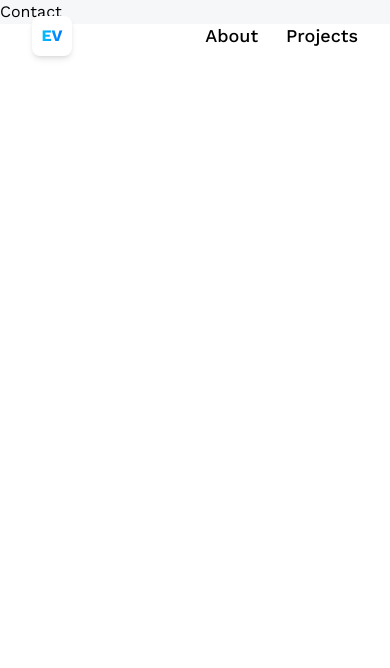
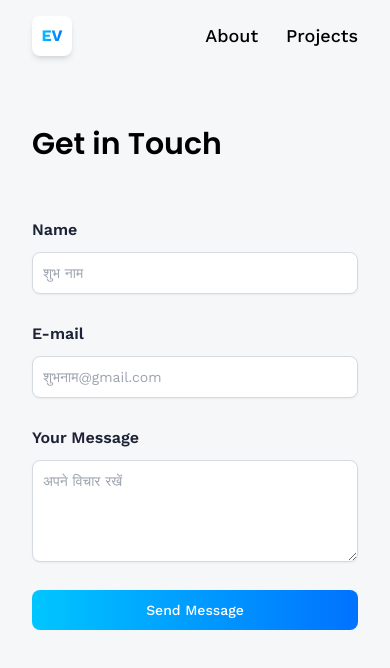
Before and after one commit to ekanshverma143/3d-portfolio, a React (Vite) app: page /contact in a window 390 px wide. Shown: the top 668 px of the page. Built offline with nearby package versions, Linux system fonts and the light colour scheme.

Commit message:
-Email.js setup,-PopUp added in home screen

```diff
--- a/package.json
+++ b/package.json
@@ -10,6 +10,7 @@
     "preview": "vite preview"
   },
   "dependencies": {
+    "@emailjs/browser": "^4.3.3",
     "@react-spring/three": "^9.7.3",
     "@react-three/drei": "^9.106.0",
     "@react-three/fiber": "^8.16.6",
--- /dev/null
+++ b/src/models/Fox.jsx
@@ -0,0 +1,9 @@
+import React from 'react'
+
+const Fox = () => {
+  return (
+    <div>Fox</div>
+  )
+}
+
+export default Fox
--- a/src/pages/Contact.jsx
+++ b/src/pages/Contact.jsx
@@ -1,8 +1,112 @@
 import React from 'react'
+import { useRef } from 'react';
+import { useState } from 'react'
+import emailjs from '@emailjs/browser'
 
 const Contact = () => {
+  const formRef = useRef(null);
+  const [form, setform] = useState({name:'',email:'',message:''}) ;
+  const [isLoading, setIsLoading] = useState(false);
+  const handleChange=(e)=>{
+    setform({ ...form, [e.target.name]: e.target.value})
+  };
+  const handleSubmit=(e)=>{
+    e.preventDefault();
+    setIsLoading(true);
+
+    emailjs.send(
+      import.meta.env.VITE_APP_EMAILJS_SERVICE_ID,
+      import.meta.env.VITE_APP_EMAILJS_TEMPLATE_ID,
+      {
+        from_name: form.name,
+        to_name:"Ekansh",
+        from_email: form.email,
+        to_email:'ekanshverma143@gmail.com',
+        message:form.message
+      },
+      import.meta.env.VITE_APP_EMAILJS_PUBLIC_KEY,
+    ).then(()=>{
+      setIsLoading(false);
+      // TODO: Show sucess message
+      // TODO: Hide an alert
+
+      setform({name:'',email:'',message:''});
+
+    }).catch((error)=>{
+      setIsLoading(false);
+      console.log(error);
+      //TODO: Show erroe message
+    })
+  };
+  const handleFocus=()=>{};
+  const handleBlur=()=>{};
+
   return (
-    <div>Contact</div>
+    <section className="relative flex lg:flex-row flex-col max-container">
+      <div className="flex-1 min-w-[50%] flex flex-col">
+        <h1 className="head-text">Get in Touch</h1>
+        <form className="w-full flex flex-col gap-7 mt-14 "
+        onSubmit={handleSubmit}
+        >
+
+          <label className="text-black-500 font-semibold">
+            Name
+            <input
+            type="text"
+            name="name"
+            className="input"
+            placeholder="शुभ नाम"
+            required
+            value={form.name}
+            onChange={handleChange}
+            onFocus={handleFocus}
+            onBlur={handleBlur}
+            />
+          </label>
+          <label className="text-black-500 font-semibold">
+            E-mail
+            <input
+            type="email"
+            name="email"
+            className="input"
+            placeholder="शुभनाम@gmail.com"
+            required
+            value={form.email}
+            onChange={handleChange}
+            onFocus={handleFocus}
+            onBlur={handleBlur}
+            />
+          </label>
+          <label className="text-black-500 font-semibold">
+            Your Message
+            <textarea
+            name="message"
+            rows={4}
+            className="textarea"
+            placeholder="अपने विचार रखें"
+            required
+            value={form.message}
+            onChange={handleChange}
+            onFocus={handleFocus}
+            onBlur={handleBlur}
+            />
+          </label>
+          <button
+          type="submit"
+          className="btn"
+          disabled={isLoading}
+          onFocus={handleFocus}
+          onBlur={handleBlur}
+          >
+            {isLoading ? 'Sending...': 'Send Message'}
+
+
+          </button>
+
+        </form>
+      </div>
+
+    </section>
   )
 }
 
--- a/src/pages/Home.jsx
+++ b/src/pages/Home.jsx
@@ -7,10 +7,8 @@ import Island from '../models/Island';
 import  Sky  from '../models/Sky';
 import Bird from '../models/Bird';
 import  Plane  from '../models/Plane';
-{/* <div className='absolute top-28 left-0 right-0 z-10 flex items-center justify-center'>
-            POPUP
+import HomeInfo from './HomeInfo';
 
-        </div> */}
 
 const Home = () => {
   const [isRotating, setIsRotating] = useState(false);
@@ -49,6 +47,10 @@ const [planeScale,planePosition]= adjustPlaneForScreenSize();
 
   return (
     <section className='w-full h-screen relative'>
+      <div className='absolute top-28 left-0 right-0 z-10 flex items-center justify-center'>
+            {currentStage && <HomeInfo currentStage={currentStage}/>}
+
+        </div>
         <Canvas className={`w-full h-screen bg-transparent ${isRotating ? 'cursor-grabbing':'cursor-grab'}`} camera={{near: 0.1, far: 1000}}>
         <Suspense fallback={<Loader/>}>
           <directionalLight position={[1,1,1]} intensity={2}/>
--- /dev/null
+++ b/src/pages/HomeInfo.jsx
@@ -0,0 +1,57 @@
+import React from 'react'
+import { Link } from 'react-router-dom';
+import {arrow} from "../assets/icons"
+
+const InfoBox = ({text,link,btnText})=>(
+
+    <div className="info-box">
+       <p className="font-medium sm-text-xl text-center">{text}</p>
+        <Link to={link} className="neo-brutalism-white neo-btn">
+            {btnText}
+            <img src={arrow} className="w-4 h-4 object-contain"/>
+         </Link>
+
+    </div>
+)
+
+const renderContent={
+    1: (
+         <h1 className="sm:text-xl sm:leading-snug text-center neo-brutalism-blue py-4 px-8
+                          text-white mx-5">
+                            Hi, I am <span className="font-semibold">Ekansh Verma</span>👋
+                            <br />
+                        A Web Developer and Designer
+                            </h1>
+
+        ),
+    2: (
+         <InfoBox
+           text="I am Final Year UnderGrad at National Institute of Technology, Hamirpur (H.P)"
+           link="about"
+            btnText ="Learn More"
+         />
+
+        ),
+    3: (
+        <InfoBox
+        text="During my college years, I created and developed multiple projects and designs.Want to know more?"
+        link="/projects"
+        btnText ="Visit my Portfolio"
+        />
+        ),
+    4: (
+         <InfoBox
+         text="Got an offer I can't refuse? Hit me up and let's chat!"
+         link="/contact"
+         btnText ="Let's Talk !"
+         />
+         ),
+
+}
+
+
+const HomeInfo = ({currentStage}) => {
+  return renderContent[currentStage] || null;
+}
+
+export default HomeInfo
```
Also changed, not shown: 1 other file (tests, documents, lock files or other folders).
